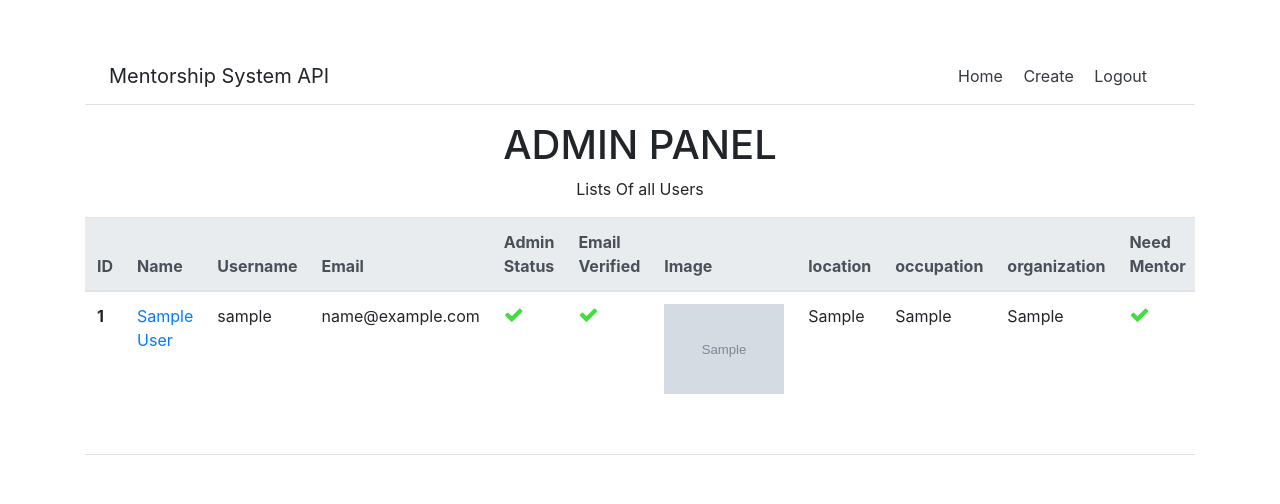
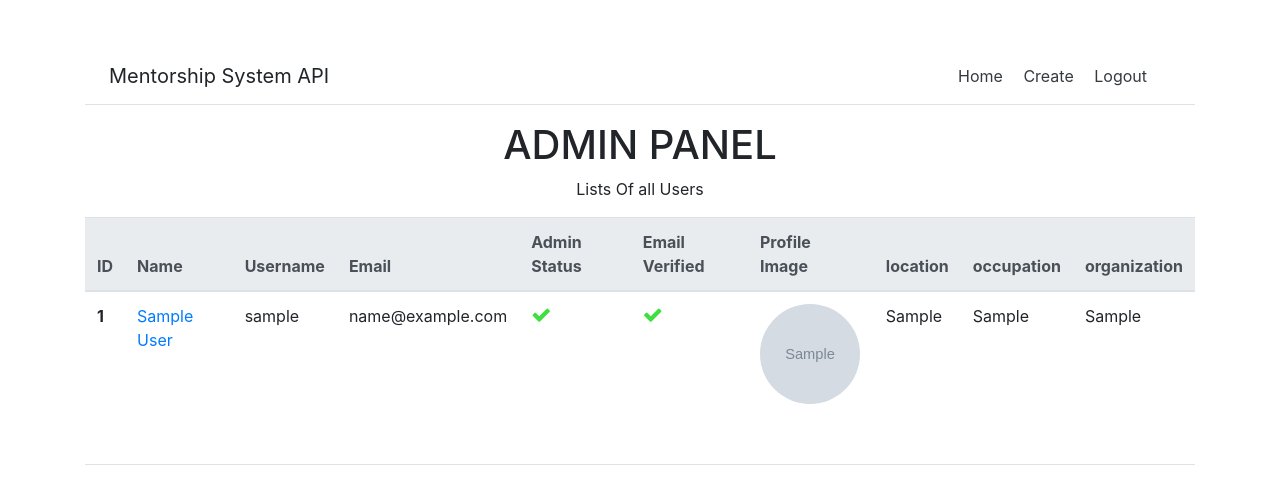
Before and after one commit to piyushkummaar/jesse, a Flask app: page /admin in a window 1280 px wide. Shown: the top 504 px of the page. Run offline with Flask 2, Linux system fonts and the light colour scheme; tables that the repository leaves empty hold one stand-in row (values such as "Sample post"); grey boxes marked "Sample" are stand-in pictures; parts of the project's set-up code (start-up, migrations or seed data) failed here and were passed over; some libraries are stand-ins or nearby versions.

Commit message:
update/users/verifed

```diff
--- a/app/api/models/admin.py
+++ b/app/api/models/admin.py
@@ -34,5 +34,6 @@ public_admin_user_api_model = Model(
         "occupation": fields.String(required=True, description="User occupation"),
         "organization": fields.String(required=True, description="User organization"),
         "skills": fields.String(required=True, description="User skills"),
+        "profile_photo": fields.String(required=False, description="User profile photo"),
     },
 )
--- a/app/api/models/mentorship_relation.py
+++ b/app/api/models/mentorship_relation.py
@@ -122,6 +122,7 @@ user_dashboard_user_details = Model(
         "photo_url": fields.String(
             required=True, description="Mentorship relation user profile picture URL"
         ),
+        "profile_photo": fields.String(required=False, description="User profile photo"),
     },
 )
 
--- a/app/api/models/user.py
+++ b/app/api/models/user.py
@@ -53,6 +53,7 @@ public_user_api_model = Model(
         "need_mentoring": fields.Boolean(
             required=True, description="User need to be mentored indication"
         ),
+        "profile_photo": fields.String(required=False, description="User profile photo"),
         "available_to_mentor": fields.Boolean(
             required=True, description="User availability to mentor indication"
         ),
--- a/app/api/resources/user.py
+++ b/app/api/resources/user.py
@@ -240,7 +240,7 @@ class VerifiedUser(Resource):
         doesn't take any other input. A JSON array having an object for each user is
         returned. The array contains id, username, name, slack_username, bio,
         location, occupation, organization, interests, skills, need_mentoring,
-        available_to_mentor. The current user's details are not returned.
+        available_to_mentor,profile_photo. The current user's details are not returned.
         """
         user_id = get_jwt_identity()
         return DAO.list_users(user_id, request.args.get("search", ""), is_verified=True)
--- a/app/database/models/user.py
+++ b/app/database/models/user.py
@@ -106,6 +106,7 @@ class UserModel(db.Model):
             "interests": self.interests,
             "resume_url": self.resume_url,
             "photo_url": self.photo_url,
+            "profile_photo": self.profile_photo,
             "need_mentoring": self.need_mentoring,
             "available_to_mentor": self.available_to_mentor,
         }
--- a/templates/admin/dashboard.html
+++ b/templates/admin/dashboard.html
@@ -1,5 +1,20 @@
 {% extends 'admin/base.html' %}
 {% block content %}
+<style>
+
+    #profile-wrapper{
+        text-align: center;
+    }
+
+    #profile-pic{
+        width:100px;
+        height: 100px;
+        border-radius: 50%;
+        margin-left: auto;
+        margin-right: auto;
+    }
+    </style>
+
     <div class="d-flex flex-column flex-md-row align-items-center p-3 px-md-4 mb-3 bg-white border-bottom box-shadow">
         <h5 class="my-0 mr-md-auto font-weight-normal">Mentorship System API</h5>
         <nav class="my-2 my-md-0 mr-md-3">
@@ -25,11 +40,10 @@
                 <th scope="col">Email</th>
                 <th scope="col">Admin Status</th>
                 <th scope="col">Email Verified</th>
-                <th scope="col">Image</th>
+                <th scope="col">Profile Image</th>
                 <th scope="col">location</th>
                 <th scope="col">occupation</th>
                 <th scope="col">organization</th>
-                <th scope="col">Need Mentor</th>
             </tr>
         </thead>
         <tbody>
@@ -50,18 +64,13 @@
                 <td><i class="fa fa-times" aria-hidden="true" style="font-size:20px;color:red"></i></td>
                 {% endif %}
                 {% if data.profile_photo %}
-                <td><img height="90" src="{{ data.profile_photo}}" alt="image.."></td>
+                <td><img id="profile-pic" src="{{ data.profile_photo}}" alt="image.."></td>
                 {% else %}
-                <td><img height="90" id="profile-pic" src="/static/uploads/user-dummy-pic.png"></td>
+                <td><img height="90" src="/static/uploads/user-dummy-pic.png"></td>
                 {% endif %}
                 <td>{{ data.location }}</td>
                 <td>{{ data.occupation }}</td>
                 <td>{{ data.organization }}</td>
-                {% if data.terms_and_conditions_checked %}
-                <td><i class="fa fa-check" style="font-size:20px;color:rgb(64, 223, 64)"></i></td>
-                {%else%}
-                <td><i class="fa fa-times" aria-hidden="true" style="font-size:20px;color:red"></i></td>
-                {% endif %}
             </tr>
             {% endfor %}
         </tbody>
```
Also changed, not shown: app/api/dao/user.py (line endings or trailing spaces).
